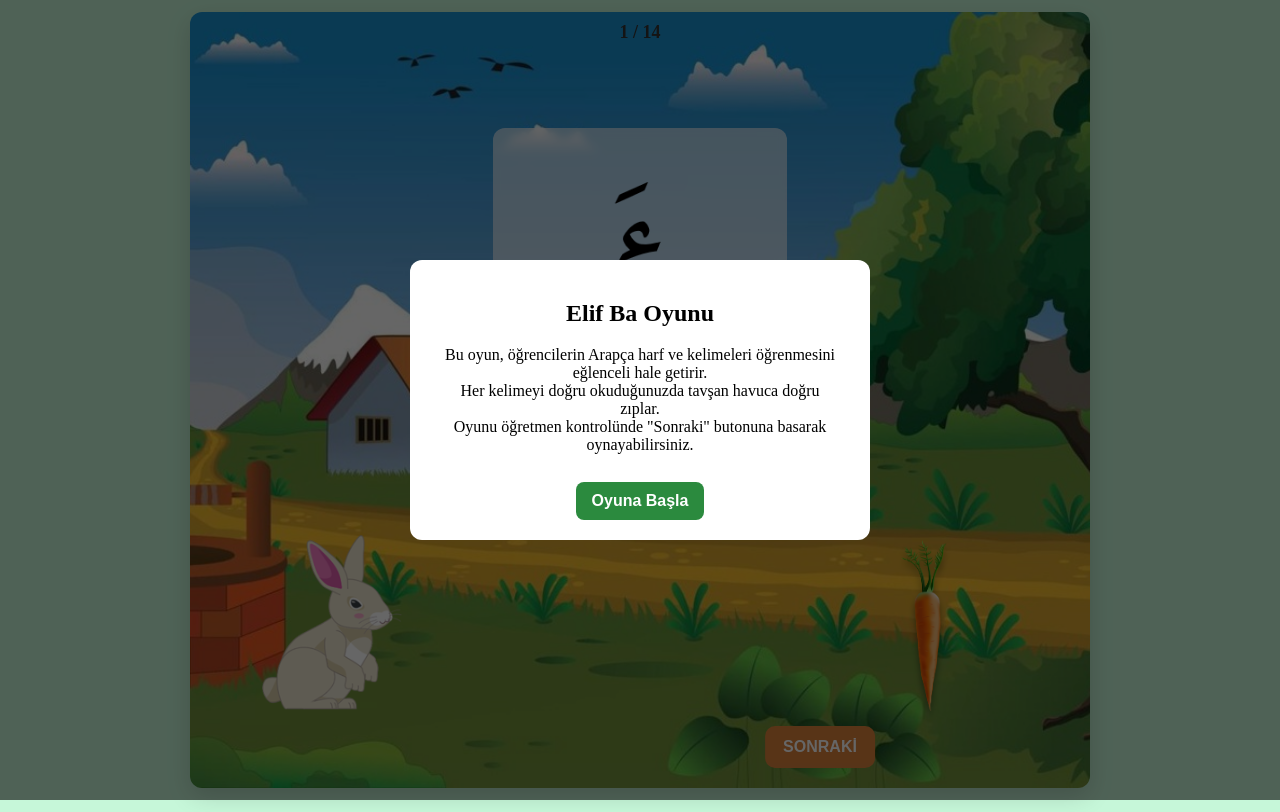
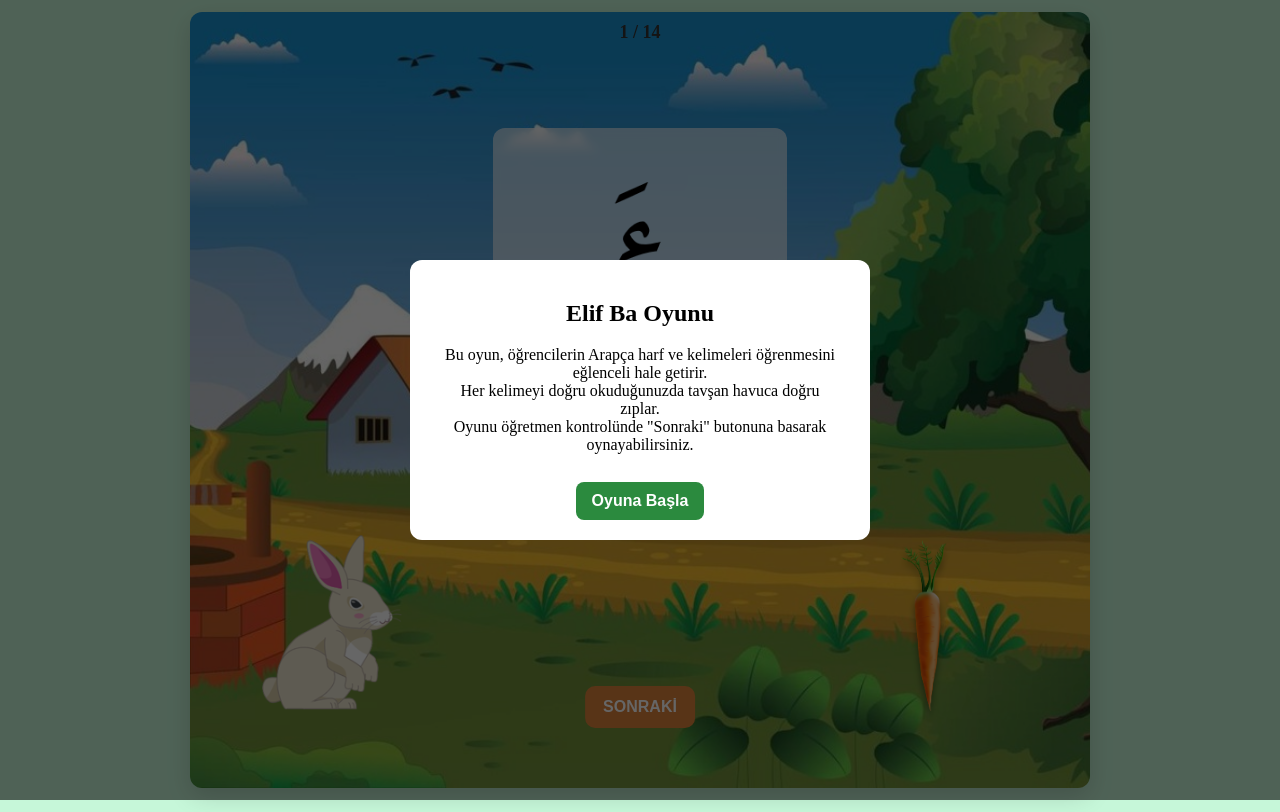
Before and after one commit to Firdevs-demir/kurandan-okuyabildiklerimiz1, a plain HTML site: page index.html in a window 1280 px wide. Drawn offline with Linux system fonts and the light colour scheme.

Commit message:
Update index.html

```diff
--- a/index.html
+++ b/index.html
@@ -12,7 +12,7 @@ html,body {height:100%;margin:0;background:#c6f7d9;font-family:'Amiri',serif;}
 .rabbit {position:absolute;left:8%;bottom:10%;width:140px;transition:left 0.6s ease,bottom 0.3s ease;z-index:5}
 .carrot {position:absolute;left:78%;bottom:8%;width:65px;transition:none;z-index:5}
 .status-panel {position:absolute;top:10px;left:50%;transform:translateX(-50%);z-index:10;font-size:18px;color:#333;font-weight:600;}
-.controls {position:absolute;bottom:20px;left:70%;transform:translateX(-50%);}
+.controls {position:absolute;bottom:60px;left:50%;transform:translateX(-50%);}
 button {padding:12px 18px;border-radius:10px;border:0;background:#DB823B;color:white;font-weight:600;cursor:pointer;font-size:16px;}
 button[disabled] {opacity:.5;}
 #confetti {position:absolute;pointer-events:none;left:0;top:0;width:100%;height:100%;z-index:20}
```
